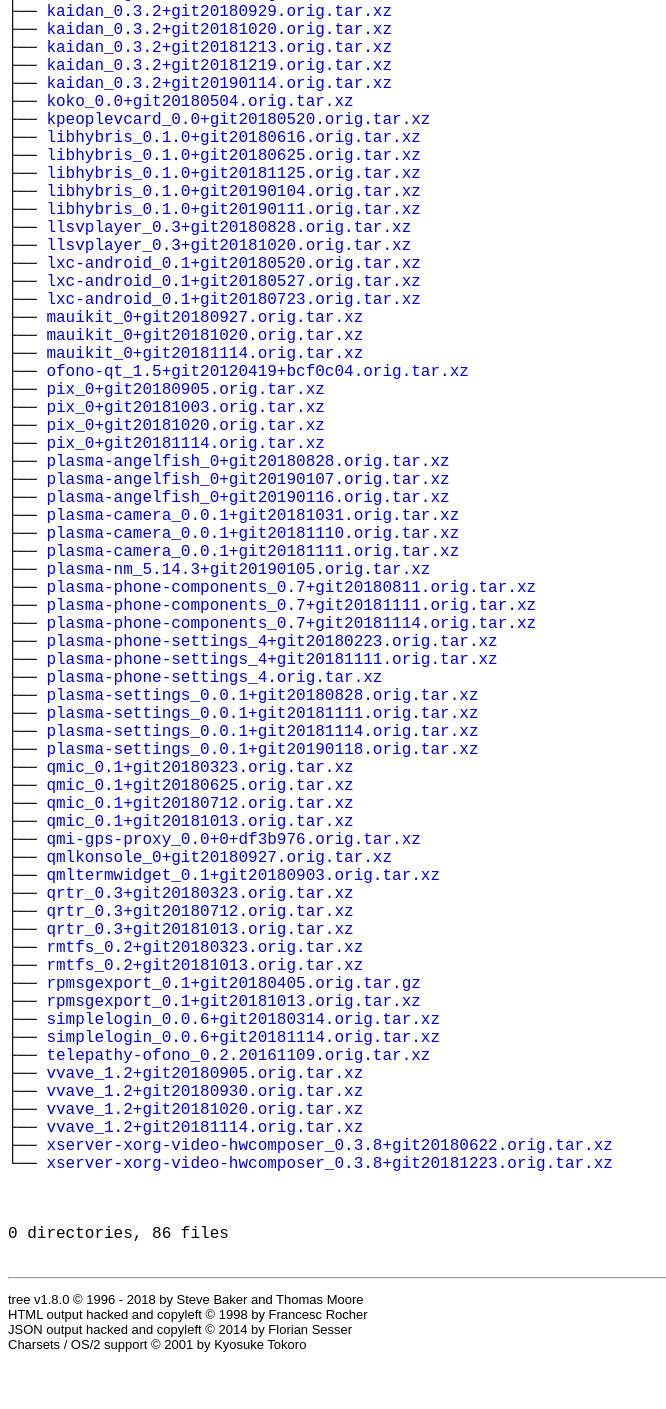
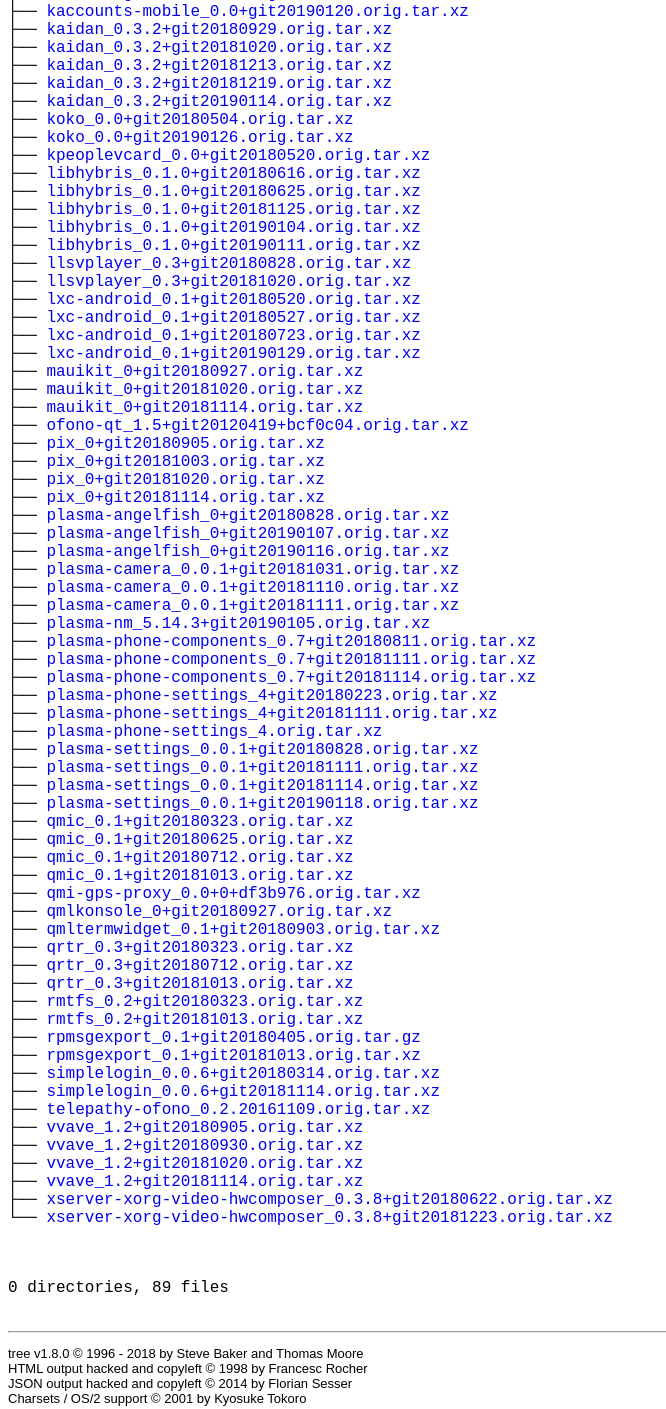
Before and after one commit to debian-pm-tools/orig-tar-xzs, a plain HTML site: page index.html in a window 1280 px wide. Shown: the part 473-1882 px from the top of the page, without its empty margins (0-666 px from the left). Before the commit the page ends 1838 px from the top, so only its background shows below. Drawn offline with Linux system fonts and the light colour scheme.

Commit message:
Regenerate indexes

```diff
--- a/index.html
+++ b/index.html
@@ -50,12 +50,14 @@
 	├── <a href="https://debian-pm-tools.github.io/orig-tar-xzs/index_0%2Bgit20180930.orig.tar.xz">index_0+git20180930.orig.tar.xz</a><br>
 	├── <a href="https://debian-pm-tools.github.io/orig-tar-xzs/index_0%2Bgit20181020.orig.tar.xz">index_0+git20181020.orig.tar.xz</a><br>
 	├── <a href="https://debian-pm-tools.github.io/orig-tar-xzs/index_0%2Bgit20181114.orig.tar.xz">index_0+git20181114.orig.tar.xz</a><br>
+	├── <a href="https://debian-pm-tools.github.io/orig-tar-xzs/kaccounts-mobile_0.0%2Bgit20190120.orig.tar.xz">kaccounts-mobile_0.0+git20190120.orig.tar.xz</a><br>
 	├── <a href="https://debian-pm-tools.github.io/orig-tar-xzs/kaidan_0.3.2%2Bgit20180929.orig.tar.xz">kaidan_0.3.2+git20180929.orig.tar.xz</a><br>
 	├── <a href="https://debian-pm-tools.github.io/orig-tar-xzs/kaidan_0.3.2%2Bgit20181020.orig.tar.xz">kaidan_0.3.2+git20181020.orig.tar.xz</a><br>
 	├── <a href="https://debian-pm-tools.github.io/orig-tar-xzs/kaidan_0.3.2%2Bgit20181213.orig.tar.xz">kaidan_0.3.2+git20181213.orig.tar.xz</a><br>
 	├── <a href="https://debian-pm-tools.github.io/orig-tar-xzs/kaidan_0.3.2%2Bgit20181219.orig.tar.xz">kaidan_0.3.2+git20181219.orig.tar.xz</a><br>
 	├── <a href="https://debian-pm-tools.github.io/orig-tar-xzs/kaidan_0.3.2%2Bgit20190114.orig.tar.xz">kaidan_0.3.2+git20190114.orig.tar.xz</a><br>
 	├── <a href="https://debian-pm-tools.github.io/orig-tar-xzs/koko_0.0%2Bgit20180504.orig.tar.xz">koko_0.0+git20180504.orig.tar.xz</a><br>
+	├── <a href="https://debian-pm-tools.github.io/orig-tar-xzs/koko_0.0%2Bgit20190126.orig.tar.xz">koko_0.0+git20190126.orig.tar.xz</a><br>
 	├── <a href="https://debian-pm-tools.github.io/orig-tar-xzs/kpeoplevcard_0.0%2Bgit20180520.orig.tar.xz">kpeoplevcard_0.0+git20180520.orig.tar.xz</a><br>
 	├── <a href="https://debian-pm-tools.github.io/orig-tar-xzs/libhybris_0.1.0%2Bgit20180616.orig.tar.xz">libhybris_0.1.0+git20180616.orig.tar.xz</a><br>
 	├── <a href="https://debian-pm-tools.github.io/orig-tar-xzs/libhybris_0.1.0%2Bgit20180625.orig.tar.xz">libhybris_0.1.0+git20180625.orig.tar.xz</a><br>
@@ -67,6 +69,7 @@
 	├── <a href="https://debian-pm-tools.github.io/orig-tar-xzs/lxc-android_0.1%2Bgit20180520.orig.tar.xz">lxc-android_0.1+git20180520.orig.tar.xz</a><br>
 	├── <a href="https://debian-pm-tools.github.io/orig-tar-xzs/lxc-android_0.1%2Bgit20180527.orig.tar.xz">lxc-android_0.1+git20180527.orig.tar.xz</a><br>
 	├── <a href="https://debian-pm-tools.github.io/orig-tar-xzs/lxc-android_0.1%2Bgit20180723.orig.tar.xz">lxc-android_0.1+git20180723.orig.tar.xz</a><br>
+	├── <a href="https://debian-pm-tools.github.io/orig-tar-xzs/lxc-android_0.1%2Bgit20190129.orig.tar.xz">lxc-android_0.1+git20190129.orig.tar.xz</a><br>
 	├── <a href="https://debian-pm-tools.github.io/orig-tar-xzs/mauikit_0%2Bgit20180927.orig.tar.xz">mauikit_0+git20180927.orig.tar.xz</a><br>
 	├── <a href="https://debian-pm-tools.github.io/orig-tar-xzs/mauikit_0%2Bgit20181020.orig.tar.xz">mauikit_0+git20181020.orig.tar.xz</a><br>
 	├── <a href="https://debian-pm-tools.github.io/orig-tar-xzs/mauikit_0%2Bgit20181114.orig.tar.xz">mauikit_0+git20181114.orig.tar.xz</a><br>
@@ -119,7 +122,7 @@
 	</p>
 	<p>
 
-0 directories, 86 files
+0 directories, 89 files
 	<br><br>
 	</p>
 	<hr>
```
Also changed, not shown: index.json (+13 -1 lines).
